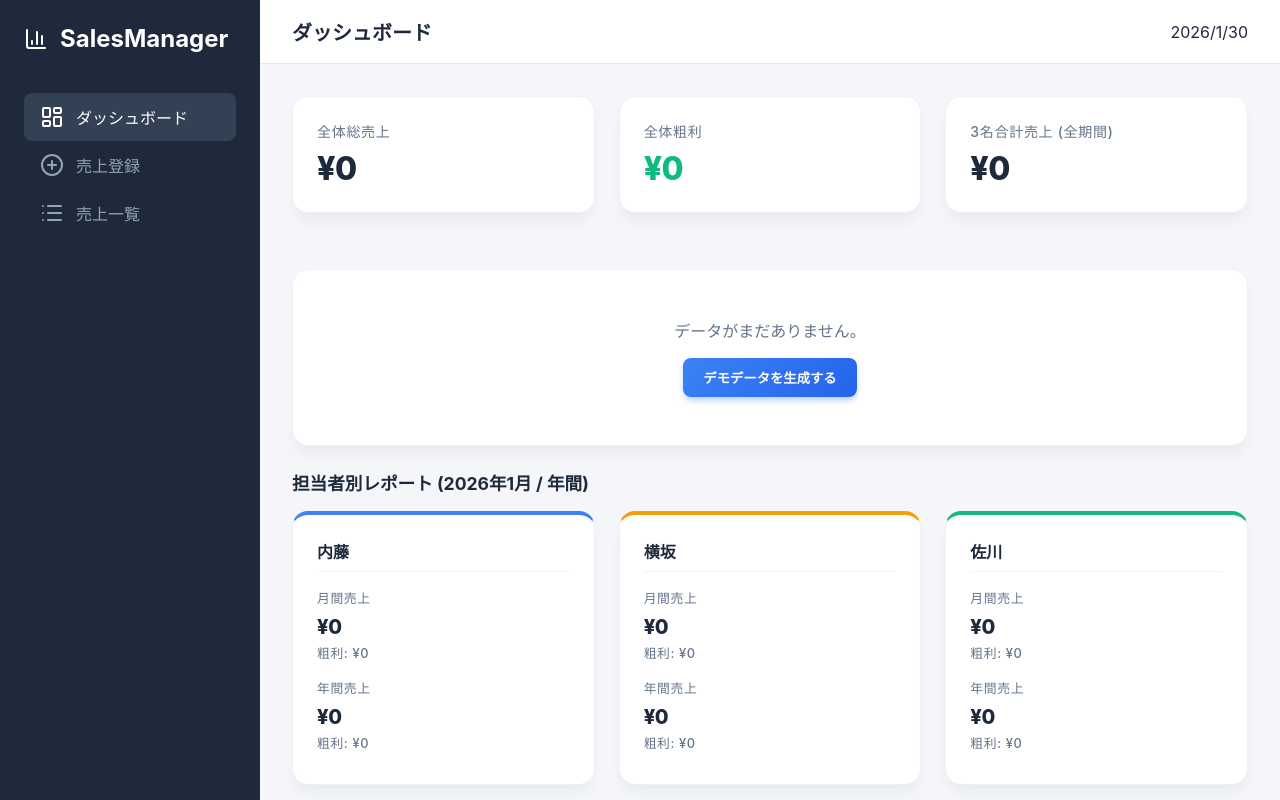
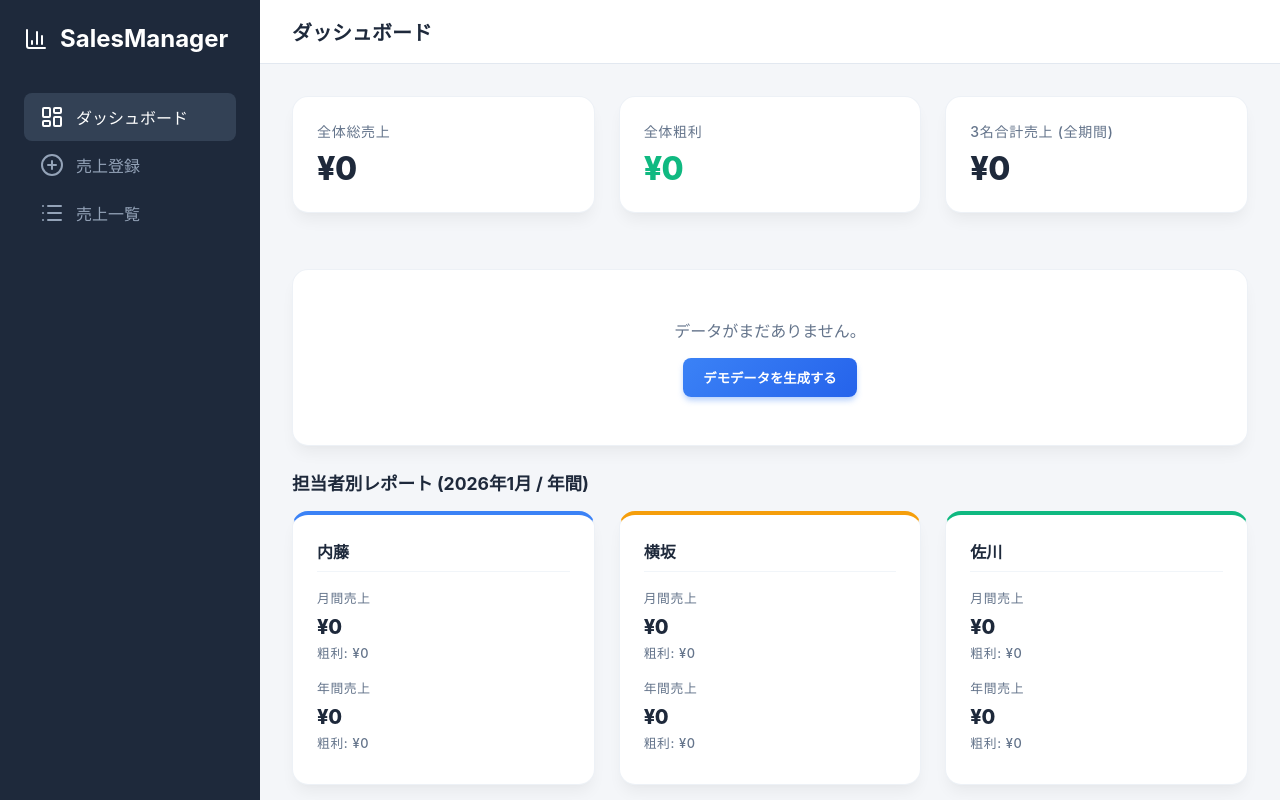
Before and after one commit to sagawaemo-dev/test, a plain HTML site: page index.html in a window 1280 px wide. Drawn offline with nearby package versions, Linux system fonts and the light colour scheme.

Commit message:
Update index.html

```diff
--- a/index.html
+++ b/index.html
@@ -2,7 +2,6 @@
 <html lang="ja">
 <head>
     <meta charset="UTF-8">
-    <meta name="viewport" content="width=device-width, initial-scale=1.0">
     <title>売上管理ツール</title>
     <link rel="stylesheet" href="styles.css">
     <script src="https://unpkg.com/lucide@latest"></script>
@@ -33,9 +32,6 @@
         <main class="main-content">
             <header class="top-bar">
                 <h2 id="page-title">ダッシュボード</h2>
-                <div class="user-info">
-                    <span id="current-date"></span>
-                </div>
             </header>
             <div id="content-area">
                 </div>
@@ -43,9 +39,5 @@
     </div>
 
     <script src="script.js"></script>
-    <script>
-        // 今日の日付を表示する簡単な処理
-        document.getElementById('current-date').textContent = new Date().toLocaleDateString('ja-JP');
-    </script>
 </body>
 </html>
```
